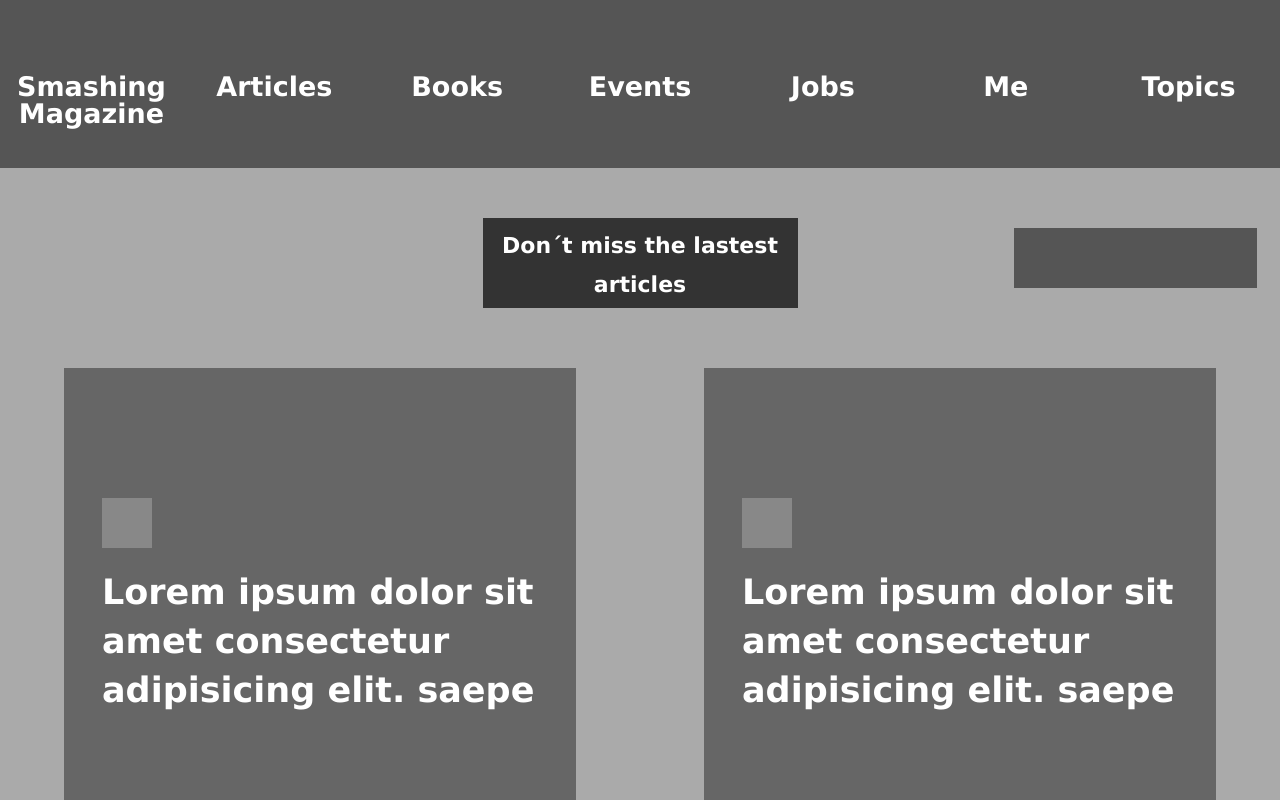
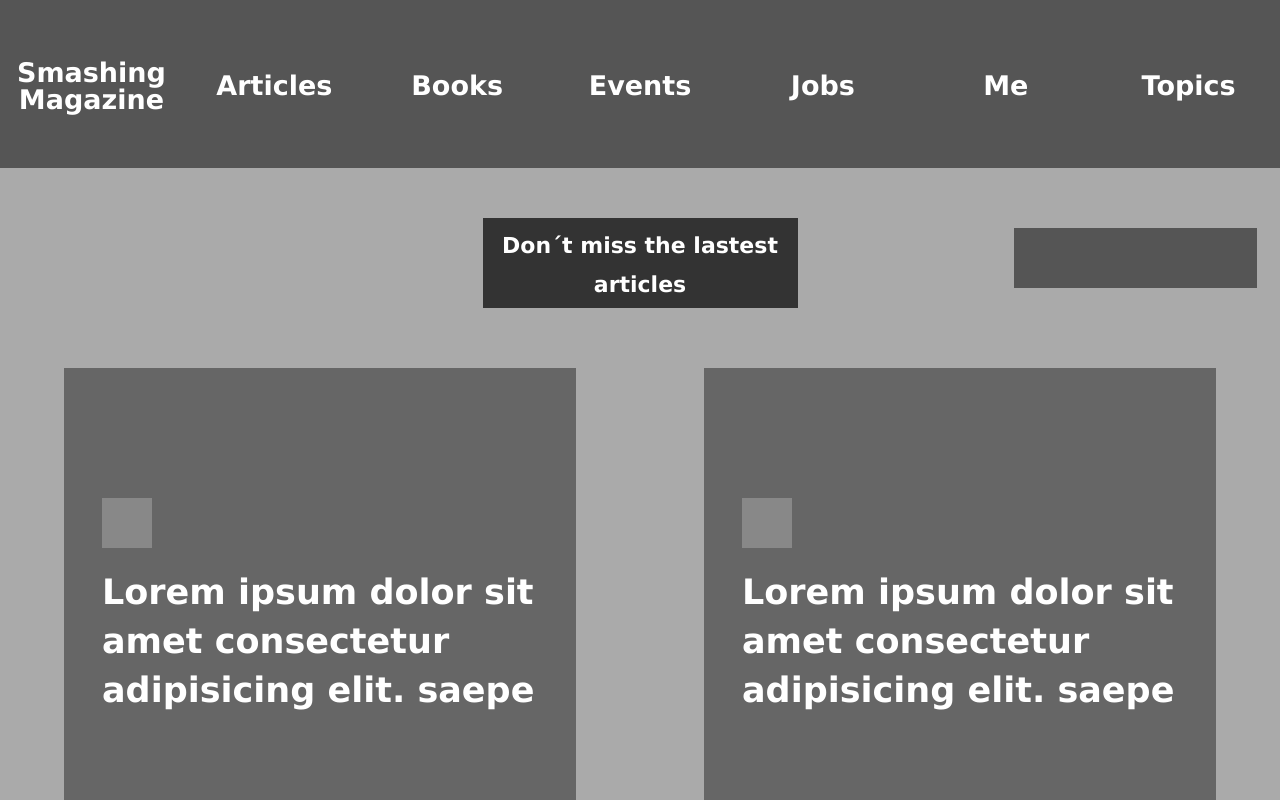
Before and after one commit to carloshdelreal/design-teardown, a plain HTML site: page index.html in a window 1280 px wide. Shown: the top 800 px of the page. Drawn offline with Linux system fonts and the light colour scheme.

Commit message:
Centered nav items using display grid and place-self center property

```diff
--- a/css/main.css
+++ b/css/main.css
@@ -77,16 +77,14 @@ header{
     margin: 0 0 -4px;
 }
 
-/* .nav-item .content{
-    width: 193.83px;
-    height: 145.27px;
-    background: #555;
-} */
+.nav-item{
+    display: grid;
+}
 .nav-item h3{
     font-size: 27px;
     font-family: Verdana, Geneva, Tahoma, sans-serif;
     text-align: center;
-    padding: 60px 0 0px 0;
+    place-self: center;
     font-weight: 600;
 }
 .nav-item p{
```
